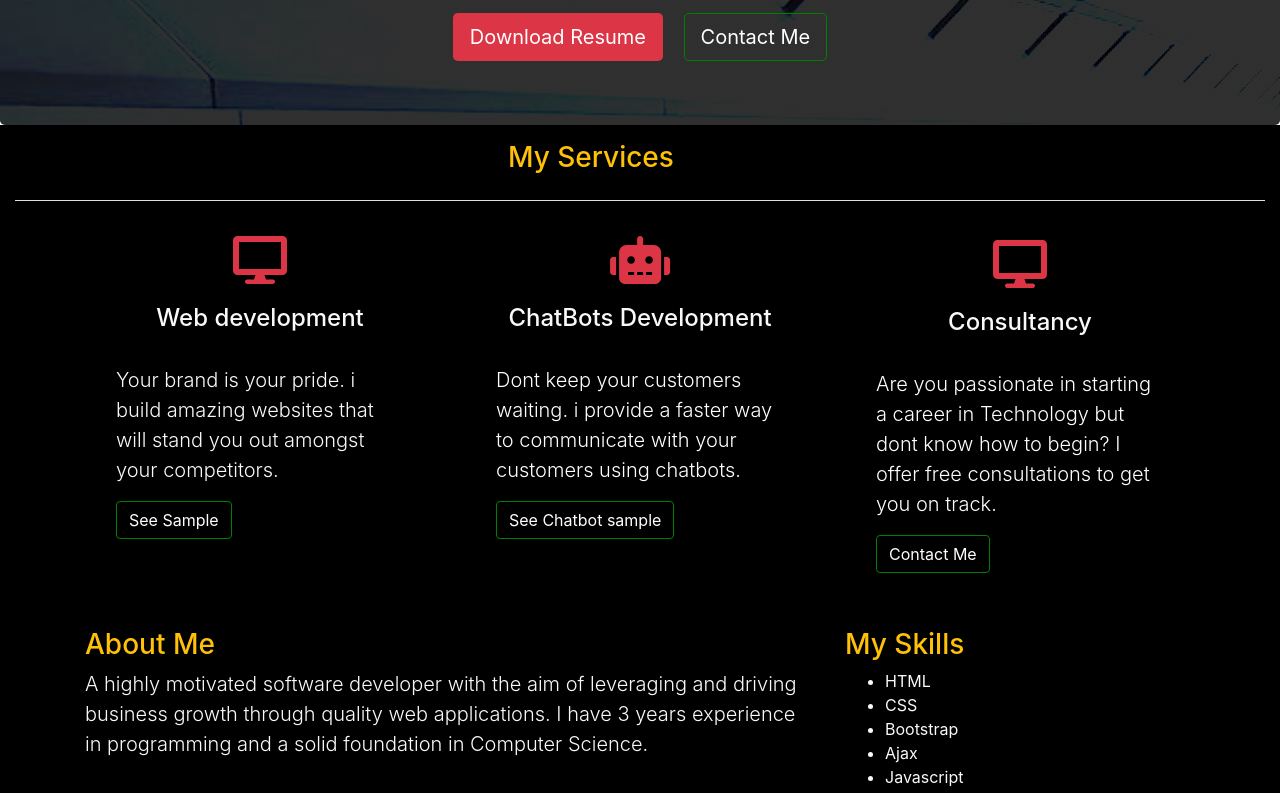
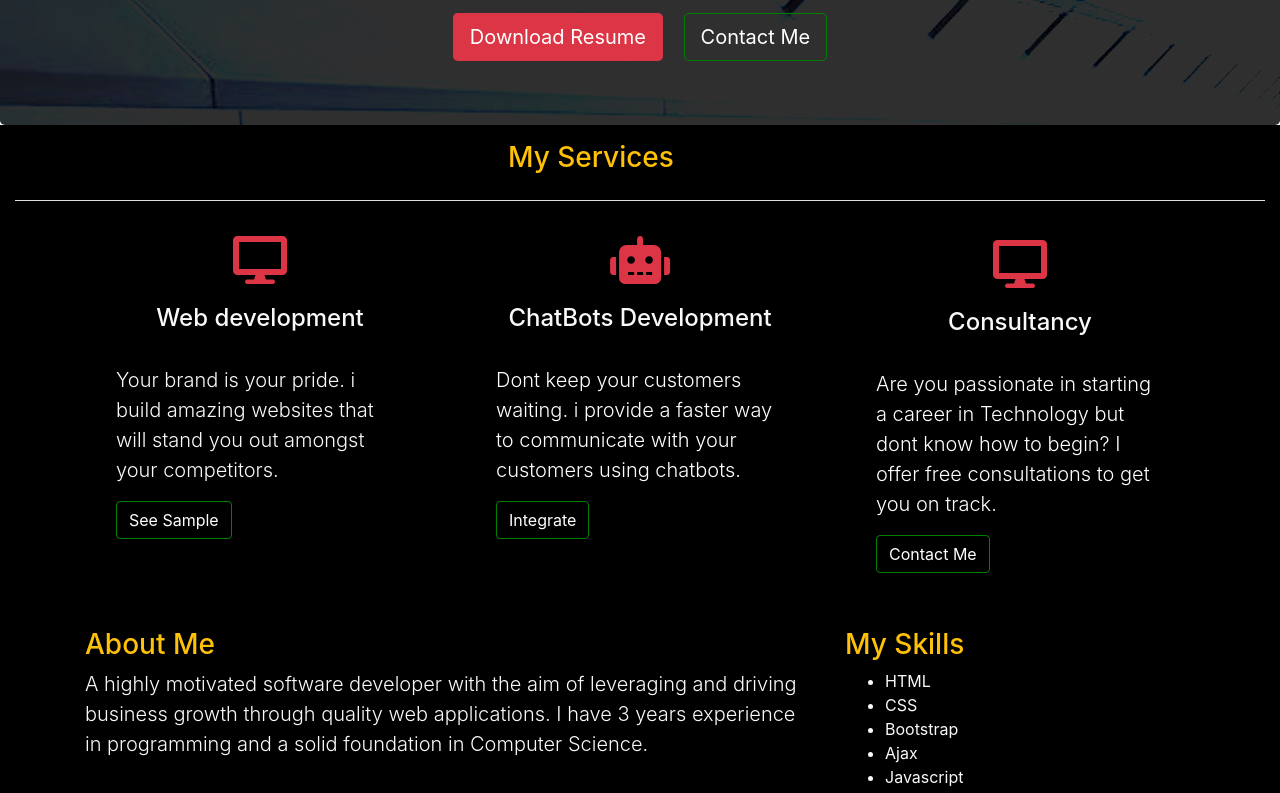
Before and after one commit to kodewithHarry/portfolio-website, a plain HTML site: page index.html in a window 1280 px wide. Shown: the part 304-1097 px from the top of the page. Drawn offline with nearby package versions, Linux system fonts and the light colour scheme.

Commit message:
Update index.html

```diff
--- a/index.html
+++ b/index.html
@@ -114,7 +114,7 @@
                           <h4 class="card-title text-center mt-1 text-light ">ChatBots Development</h4>
                           <div class="card-body">
                               <p class="card-text lead text-white">Dont keep your customers waiting. i provide a faster way to communicate with your customers using chatbots. </p>
-                              <button class="btn text-white" id="s-1">See Chatbot sample</button>
+                              <a class="btn text-white" role="button" href="contactForm/contact.html" id="s-1">Integrate</a>
                           </div>
                       </div>
 
```
